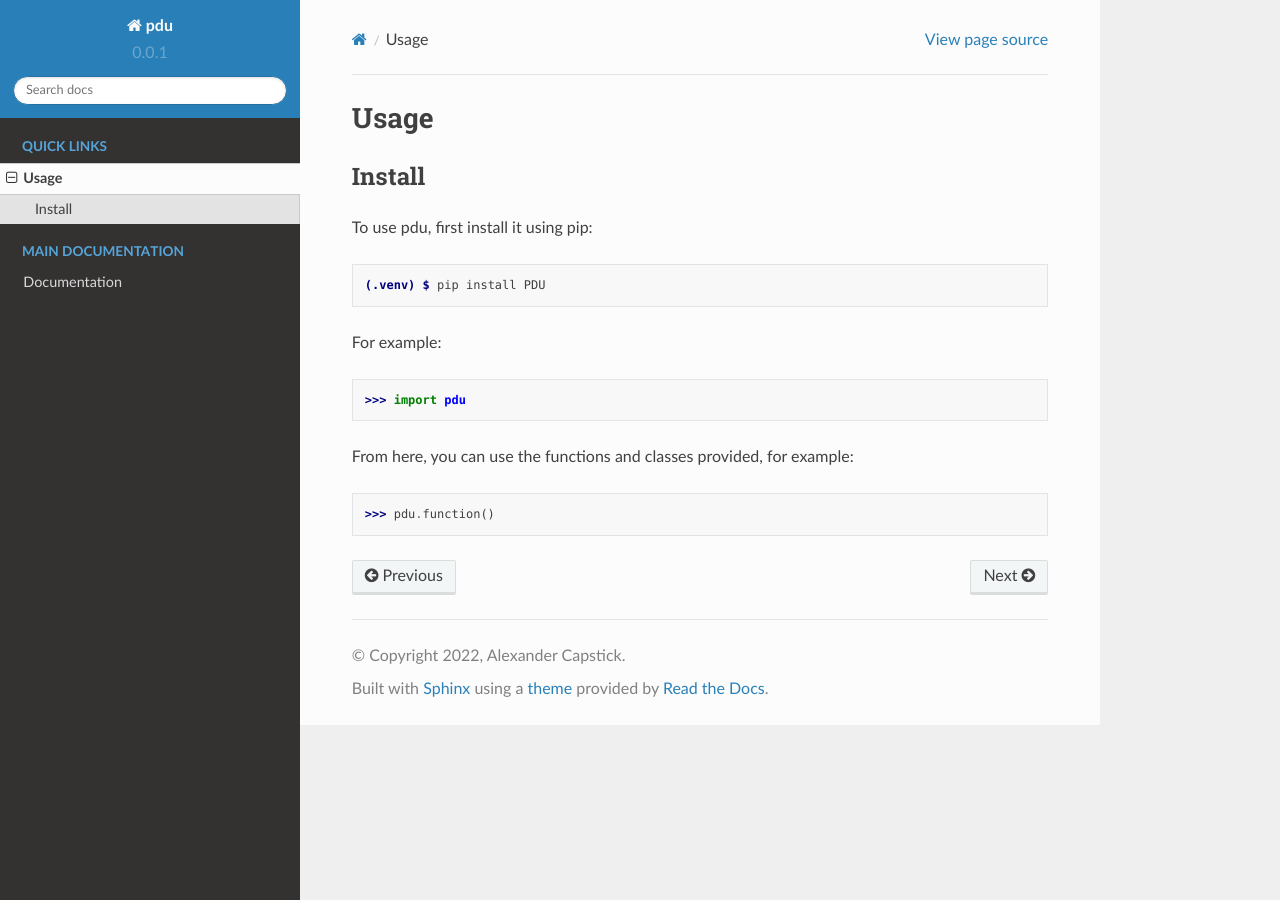
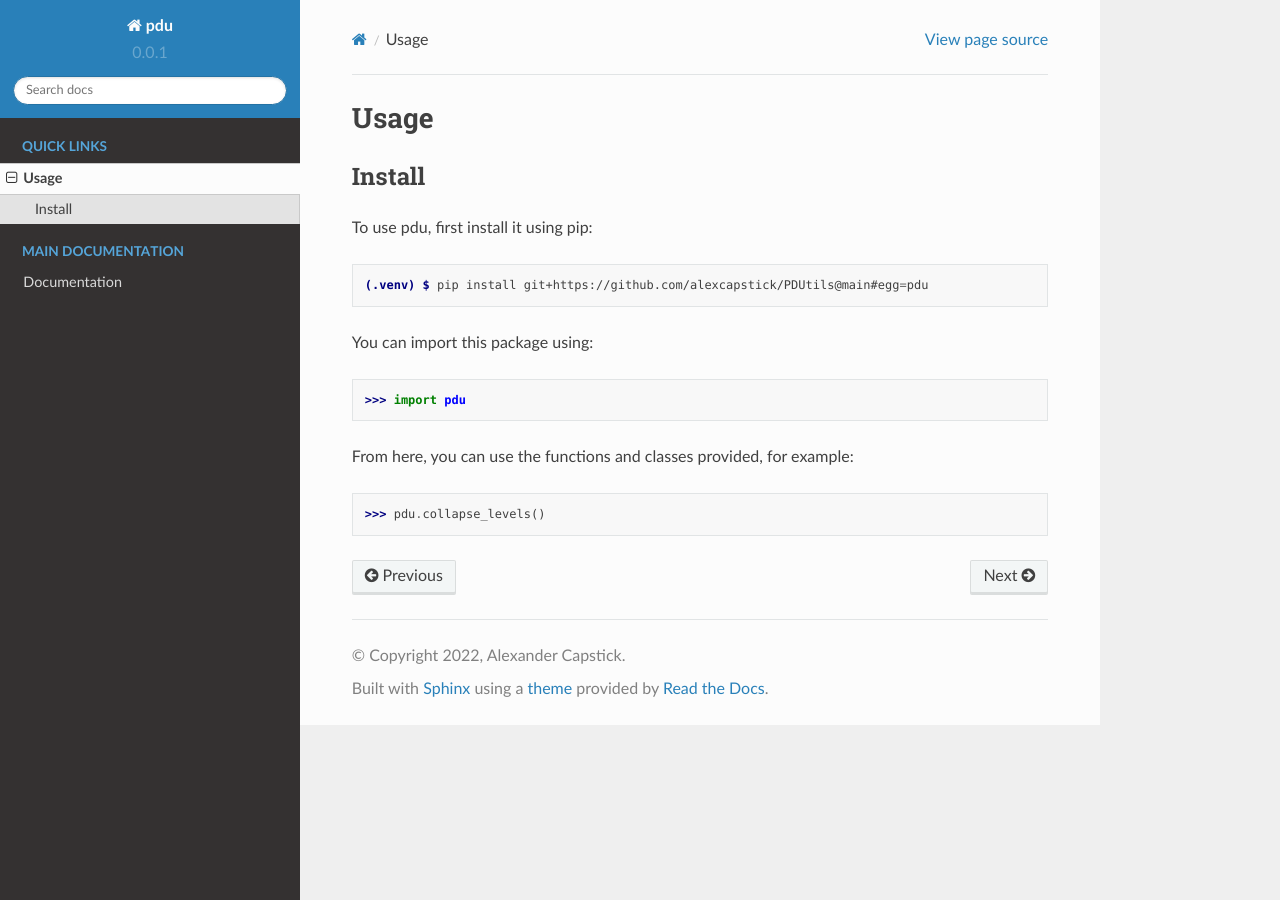
Before and after one commit to alexcapstick/PDUtils, a Sphinx documentation site: the page built from docs/source/usage.rst, in a window 1280 px wide. Built offline with Sphinx 7.4.7 and the Read the Docs theme 2.0.0, drawn with Linux system fonts in a browser that asks for light colours.

Commit message:
Update Docs

```diff
--- a/docs/source/documentation.rst
+++ b/docs/source/documentation.rst
@@ -7,3 +7,4 @@ The full documentation is available here. Use the side bar to select the sub-mod
 All of these functions can be loaded from the :code:`pdu` package directly, for example::
 
    >>> import pdu
+   >>> pdu.collapse_levels
--- a/docs/source/index.rst
+++ b/docs/source/index.rst
@@ -1,7 +1,7 @@
-Welcome to PDU's documentation!
+Welcome to PDUtils' documentation!
 ==============================================
 
-**PDU**  is a Python library that adds to Pandas and provides functions that are helpful for me, and maybe someone else!
+**PDUtils**  is a Python library that adds to Pandas and provides functions that are helpful for me, and maybe someone else!
 
 Check out the :doc:`usage` section for further information, including
 how to :ref:`install` the project.
--- a/docs/source/usage.rst
+++ b/docs/source/usage.rst
@@ -10,15 +10,15 @@ To use pdu, first install it using pip:
 
 .. code-block:: console
 
-   (.venv) $ pip install PDU
+   (.venv) $ pip install git+https://github.com/alexcapstick/PDUtils@main#egg=pdu
 
 
 
-For example::
+You can import this package using::
 
    >>> import pdu
 
 
 From here, you can use the functions and classes provided, for example::
 
-   >>> pdu.function()
+   >>> pdu.collapse_levels()
```
